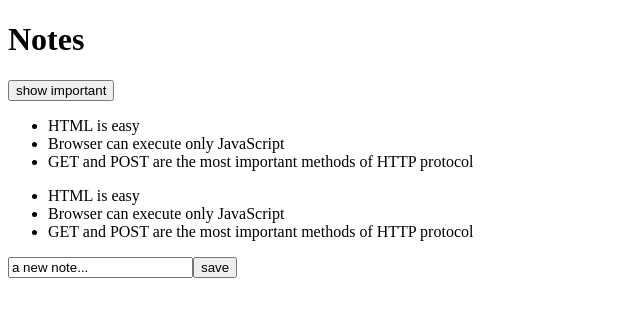
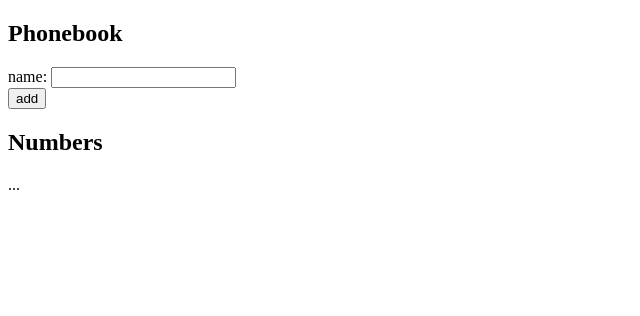
Before and after one commit to salcrom/FullStackOpen_part3, a React (Vite) app: page / in a window 1280 px wide. Shown: the top 316 px of the page, without its empty margins (0-640 px from the left). Built offline with nearby package versions, Linux system fonts and the light colour scheme.

Commit message:
Inicio Ejercicio "La Agenda Telefónica"

```diff
--- a/src/App.jsx
+++ b/src/App.jsx
@@ -1,55 +1,22 @@
 import { useState } from "react";
-import Note from "./components/Note";
 
 const App = (props) => {
-    const [notes, setNotes] = useState(props.notes);
-    const [newNote, setNewNote] = useState("a new note...");
-    const [showAll, setShowAll] = useState(true);
-
-    const addNote = (event) => {
-        event.preventDefault();
-        console.log("button clicked", event.target);
-        const noteObject = {
-            content: newNote,
-            important: Math.random() < 0.5,
-            id: notes.length + 1,
-        };
-
-        setNotes(notes.concat(noteObject));
-        setNewNote("");
-    };
-
-    const handleNoteChange = (event) => {
-        console.log(event.target.value);
-        setNewNote(event.target.value);
-    };
-
-    const notesToShow = showAll
-        ? notes
-        : notes.filter((note) => note.important === true);
+    const [persons, setPersons] = useState([{ name: "Arto Hellas" }]);
+    const [newName, setNewName] = useState("");
 
     return (
         <div>
-            <h1>Notes</h1>
-            <div>
-                <button onClick={() => setShowAll(!showAll)}>
-                    show {showAll ? "important" : "all"}
-                </button>
-            </div>
-            <ul>
-                {notesToShow.map((note) => (
-                    <Note key={note.id} note={note} />
-                ))}
-            </ul>
-            <ul>
-                {notes.map((note) => (
-                    <Note key={note.id} note={note} />
-                ))}
-            </ul>
-            <form onSubmit={addNote}>
-                <input value={newNote} onChange={handleNoteChange} />
-                <button type="submit">save</button>
+            <h2>Phonebook</h2>
+            <form>
+                <div>
+                    name: <input />
+                </div>
+                <div>
+                    <button type="submit">add</button>
+                </div>
             </form>
+            <h2>Numbers</h2>
+            ...
         </div>
     );
 };
--- a/src/components/Note.jsx
+++ /dev/null
@@ -1,6 +0,0 @@
-const Note = ({ note }) => {
-    // console.log(note);
-    return <li>{note.content}</li>;
-};
-
-export default Note;
--- a/src/main.jsx
+++ b/src/main.jsx
@@ -1,22 +1,4 @@
 import { createRoot } from "react-dom/client";
 import App from "./App.jsx";
 
-const notes = [
-    {
-        content: "HTML is easy",
-        id: 1,
-        important: true,
-    },
-    {
-        content: "Browser can execute only JavaScript",
-        id: 2,
-        important: false,
-    },
-    {
-        content: "GET and POST are the most important methods of HTTP protocol",
-        id: 3,
-        important: true,
-    },
-];
-
-createRoot(document.getElementById("root")).render(<App notes={notes} />);
+createRoot(document.getElementById("root")).render(<App />);
```
